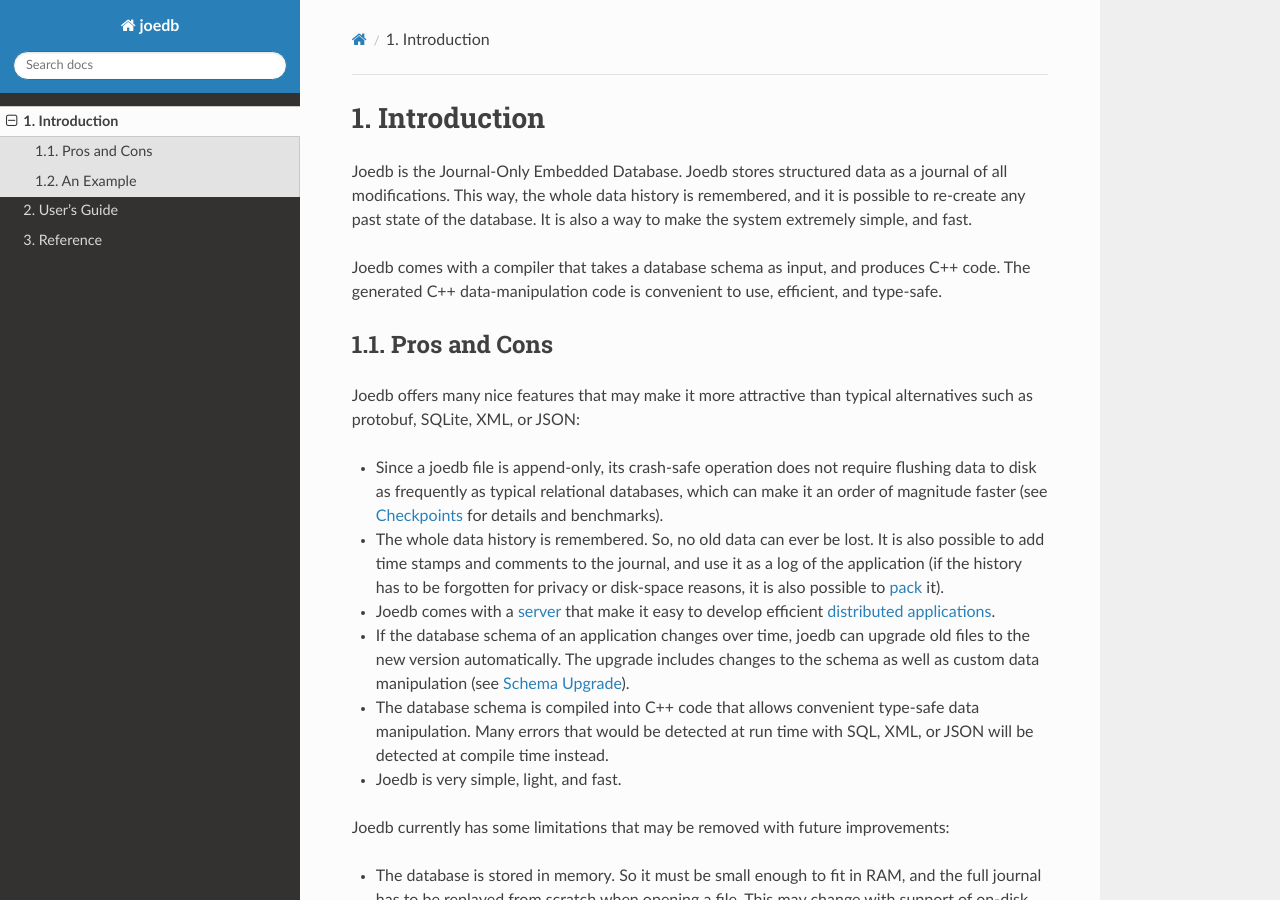
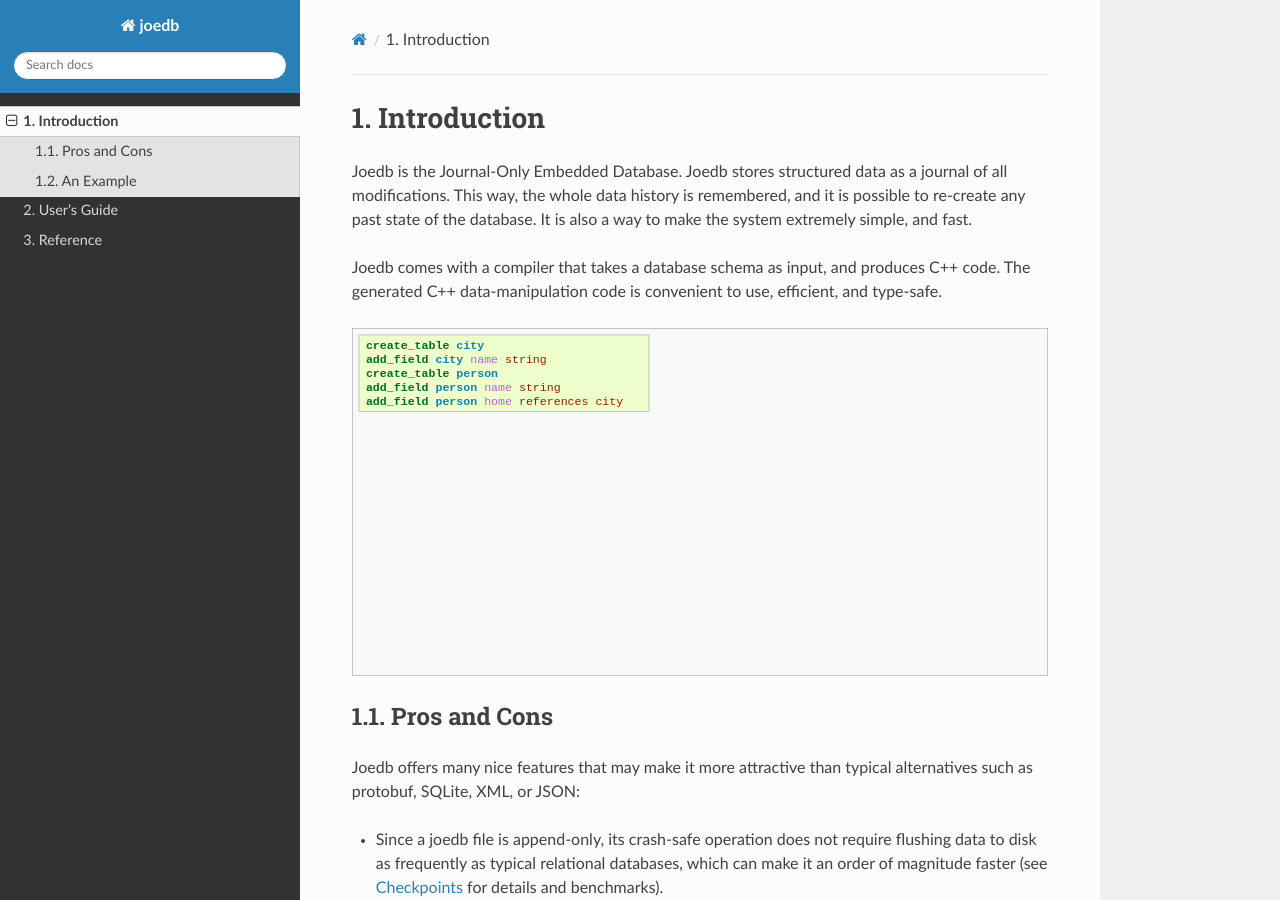
Before and after one commit to Remi-Coulom/joedb, a Sphinx documentation site: the page built from doc/source/intro.rst, in a window 1280 px wide and 900 px high. Built offline with Sphinx 7.4.7 and the Read the Docs theme 2.0.0, drawn with Linux system fonts in a browser that asks for light colours; formulas are drawn with MathJax 3.

Commit message:
beginning of joedb graph (svg)

```diff
--- a/doc/source/intro.rst
+++ b/doc/source/intro.rst
@@ -10,6 +10,7 @@
 C++ code. The generated C++ data-manipulation code is convenient to use,
 efficient, and type-safe.
 
+.. image:: images/joedb.svg
 
 Pros and Cons
 -------------
```
Also changed, not shown: doc/source/images/joedb.svg (added).
